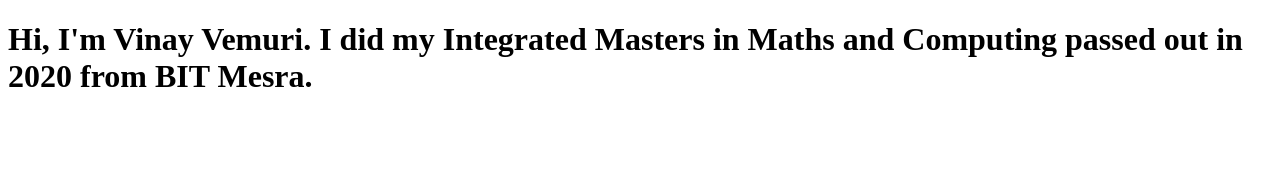
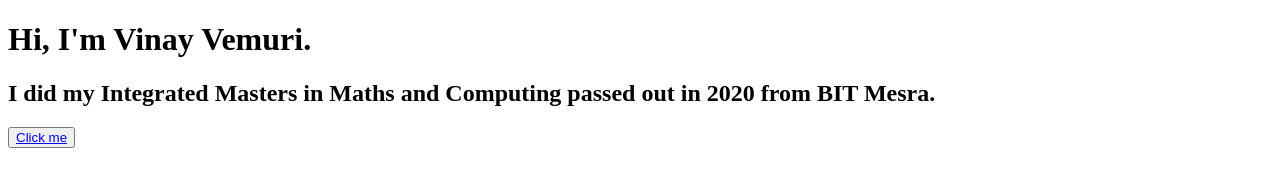
Before and after one commit to vinayvemuri09/personalportfolio, a plain HTML site: page index.html in a window 1280 px wide. Drawn offline with Linux system fonts and the light colour scheme.

Commit message:
feat: Update the details

```diff
--- a/index.html
+++ b/index.html
@@ -1,4 +1,13 @@
 <!DOCTYPE html>
 <html>
-<h1>  Hi, I'm Vinay Vemuri. I did my Integrated Masters in Maths and Computing passed out in 2020 from BIT Mesra.</h1>
+<h1>  Hi, I'm Vinay Vemuri. </h1>
+<h2> I did my Integrated Masters in Maths and Computing passed out in 2020 from BIT Mesra. </h2>
+<div>
+<button>
+    <a href="https://neog.camp/guide/setup-your-workspace"> Click me</a>
+</button>
+</div>
+
+
+
 </html>
```
